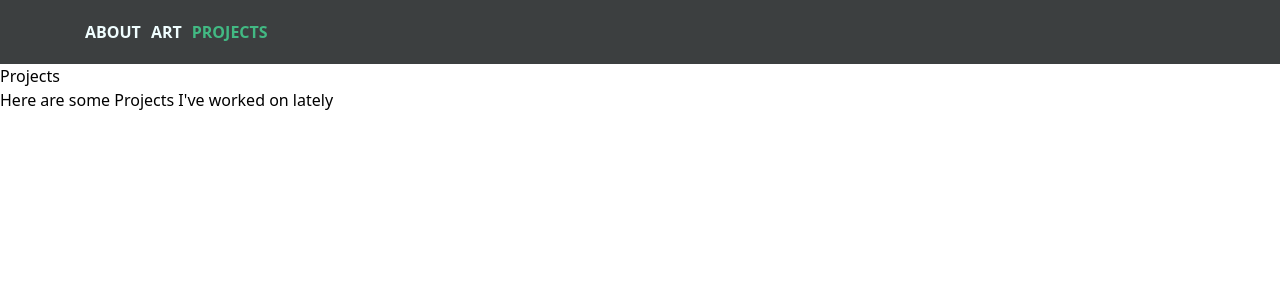
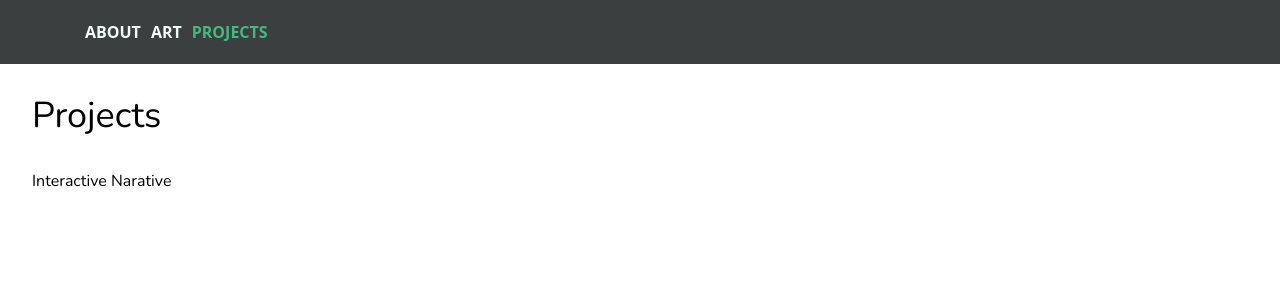
Before and after one commit to raycoti/raysite, a Next.js app: page /projects in a window 1280 px wide. Shown: the top 300 px of the page. Built offline with nearby package versions, Linux system fonts and the light colour scheme.

Commit message:
update art page, add groundwork for programming projects

```diff
--- a/src/app/about/components.tsx
+++ b/src/app/about/components.tsx
@@ -15,7 +15,7 @@ const AboutMePage = () => {
             alt='ray self drawing'
             priority
             fill
-            sizes='100vw'
+            sizes='auto'
             style={{
               objectFit: 'contain',
               objectPosition: 'center'
@@ -50,10 +50,10 @@ const AboutMePage = () => {
             height={40}
             src='/github.png'
             alt='github'
+            sizes='auto'
             style={{
               maxWidth: '3rem',
               width: '100%',
-              maxWidth: '100%',
               height: 'auto'
             }}
           />
--- a/src/app/art/page.tsx
+++ b/src/app/art/page.tsx
@@ -1,6 +1,6 @@
 'use client';
 
-import Image from "next/image";
+import Image from 'next/image';
 import {Roboto, Nunito} from 'next/font/google';
 import './styles.css';
 import {useEffect, useState} from 'react';
@@ -19,7 +19,7 @@ const ArtPage = () => {
   }, []);
 
   return (
-    <div className='overflow-scroll h-dvh'>
+    <div className='overflow-scroll h-dvh bg-black'>
       <div className='grid-container'>
         <div className='art-grid-1'>
           {imageInfoList.map((imageInfo, index) => {
@@ -33,14 +33,7 @@ const ArtPage = () => {
                   setCurrentIndex(index);
                 }}
               >
-                <Image
-                  // objectFit='contain'
-                  // objectPosition='left center'
-                  src={path}
-                  alt={name}
-                  fill
-                  // placeholder='blur'
-                  sizes='auto' />
+                <Image src={path} alt={name} fill sizes='auto' />
               </div>
             );
           })}
--- a/src/app/projects/page.tsx
+++ b/src/app/projects/page.tsx
@@ -1,13 +1,62 @@
-// import ProjectItem from './projectItem';
+'use client';
+
+import {useState} from 'react';
+import {Nunito} from 'next/font/google';
+import ProjectItem from './projectItem';
+
+const nunito = Nunito({subsets: ['latin']});
+
+const projectNameInfo = {
+  interactiveNarrative: {
+    name: 'Interactive Narative',
+    description: `This project is a "walking simulator that takes players on my journey as a first-generation student travelling away for college. The story is told through interactable snippets and visual metaphors. The project was originally built with multiple users in mind (via networking and matchmaking) and I used that to disrupt the control of my own narrative. I did this by having the snippets cycle one sentence at a time, rather than be shown in full. This meant that the last sentence a user reads, would become the first sentence the next user reads.
+Thus, as more people interact with the environment the more mixed up the story would become. The project was built using Unity 3D,
+Maya3D, and Blender.`,
+    image: ''
+  }
+} as const;
+
+type ProjectNames = keyof typeof projectNameInfo;
 
 const ProjectsPage = () => {
+  const [selectedProject, setSelectedProject] = useState<ProjectNames | null>(null);
+
   return (
-    <div className='flex flex-col'>
-      <h1>Projects</h1>
-      <p>Here are some Projects I've worked on lately</p>
-      <div></div>
+    <div className='flex flex-col p-8'>
+      <h1 className={`${nunito.className} text-4xl capitalize mb-8`}>Projects</h1>
+      <div className='flex flex-col sm:flex-row gap-8'>
+        <ul className='flex flex-col gap-2'>
+          {Object.keys(projectNameInfo).map((key) => {
+            const projectKey = key as ProjectNames;
+            return (
+              <li key={projectKey}>
+                <button
+                  type='button'
+                  className={`${nunito.className} capitalize text-left hover:underline cursor-pointer ${
+                    selectedProject === projectKey ? 'font-bold' : ''
+                  }`}
+                  onClick={() => setSelectedProject(projectKey)}
+                >
+                  {projectNameInfo[projectKey].name}
+                </button>
+              </li>
+            );
+          })}
+        </ul>
+        {selectedProject && (
+          <ProjectItem
+            name={projectNameInfo[selectedProject].name}
+            description={projectNameInfo[selectedProject].description}
+            imagePath={projectNameInfo[selectedProject].image}
+          />
+        )}
+      </div>
     </div>
   );
 };
 
 export default ProjectsPage;
+
+export const projectList = Object.keys(projectNameInfo).map((projectName) => {
+  return projectNameInfo[projectName as ProjectNames];
+});
--- a/src/app/projects/projectItem.tsx
+++ b/src/app/projects/projectItem.tsx
@@ -1,9 +1,38 @@
+import Image from 'next/image';
+import {Roboto, Nunito} from 'next/font/google';
+
+const nunito = Nunito({subsets: ['latin']});
+const roboto = Roboto({subsets: ['latin']});
+
 interface ProjectItemProps {
   name: string;
+  description: string;
+  imagePath: string;
 }
 
-const ProjectItem = ({name}: ProjectItemProps) => {
-  return <div>{name}</div>;
+const ProjectItem = ({name, description, imagePath}: ProjectItemProps) => {
+  return (
+    <div className='flex flex-col rounded-2xl overflow-hidden shadow-lg bg-amber-100 max-w-sm'>
+      {imagePath && (
+        <div className='relative w-full h-56'>
+          <Image
+            src={imagePath}
+            alt={name}
+            fill
+            sizes='auto'
+            style={{
+              objectFit: 'cover',
+              objectPosition: 'center'
+            }}
+          />
+        </div>
+      )}
+      <div className='p-6'>
+        <h2 className={`${nunito.className} text-2xl capitalize mb-2`}>{name}</h2>
+        <p className={`${roboto.className} leading-relaxed`}>{description}</p>
+      </div>
+    </div>
+  );
 };
 
 export default ProjectItem;
```
